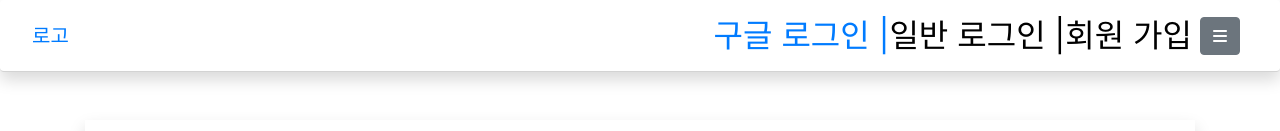
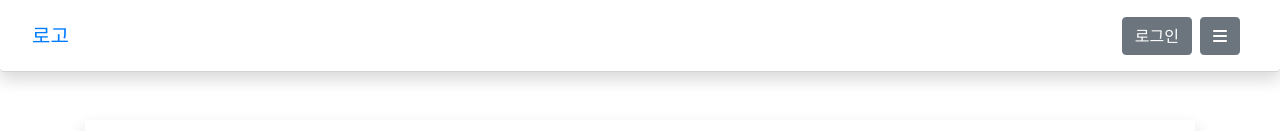
Before and after one commit to SSAFY-S0914/Enjoytrip-Final-FE, a Vue app: page / in a window 1280 px wide. Shown: the top 131 px of the page. Built offline with nearby package versions, Linux system fonts and the light colour scheme.

Commit message:
fix: header 로그인 수정

```diff
--- a/src/components/layout/HeaderLayout.vue
+++ b/src/components/layout/HeaderLayout.vue
@@ -6,17 +6,9 @@
         <!-- <img src="@/assets/images/tmp.png" alt="" /> -->
       </a>
       <div class="header__inner">
-        <!-- <div class="before-login" v-if="accesstoken == ''" @click="logIn">로그인</div> -->
-        <div
-          class="before-login"
-          v-if="accesstoken == undefined"
-          style="display: flex; color: black"
-        >
-          <a href="http://localhost:8080/oauth2/authorization/google">구글 로그인 | </a>
-          <!-- 라우터 링크 -->
-          <a>일반 로그인 |</a>
-          <a>회원 가입</a>
-        </div>
+        <a href="/login" v-if="accesstoken == undefined">
+          <b-button class="login"> 로그인 </b-button>
+        </a>
         <div class="profile-dropdown" v-else>
           <b-dropdown
             id="dropdown-right"
@@ -75,8 +67,6 @@ export default {
       this.accesstoken = undefined;
     },
     Profile() {
-      // console.log(this.$router);
-      // console.log(this.$route.path);
       if (this.$route.path != "/profile") {
         this.$router.push("/profile");
       }
@@ -109,4 +99,9 @@ header .navbar {
   font-size: 2rem;
   color: white;
 }
+
+.header__inner > * {
+  display: flex;
+  align-items: center;
+}
 </style>
--- a/src/components/member/auth/LoginSection.vue
+++ b/src/components/member/auth/LoginSection.vue
@@ -34,9 +34,9 @@
                 <button class="btn btn-outline-light btn-lg px-5" type="submit">Login</button>
 
                 <div class="d-flex justify-content-center text-center mt-4 pt-1">
-                  <a href="#!" class="text-white"><i class="fab fa-facebook-f fa-lg"></i></a>
-                  <a href="#!" class="text-white"><i class="fab fa-twitter fa-lg mx-4 px-2"></i></a>
-                  <a href="#!" class="text-white"><i class="fab fa-google fa-lg"></i></a>
+                  <a href="http://localhost:8080/oauth2/authorization/google" class="text-white"
+                    ><i class="fab fa-google fa-lg"></i
+                  ></a>
                 </div>
               </div>
 
```
